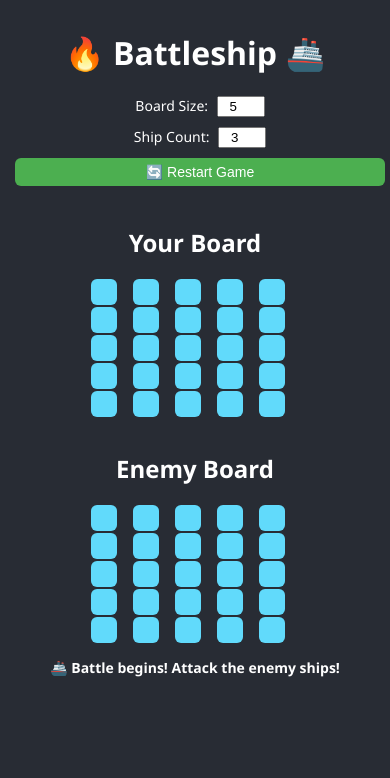
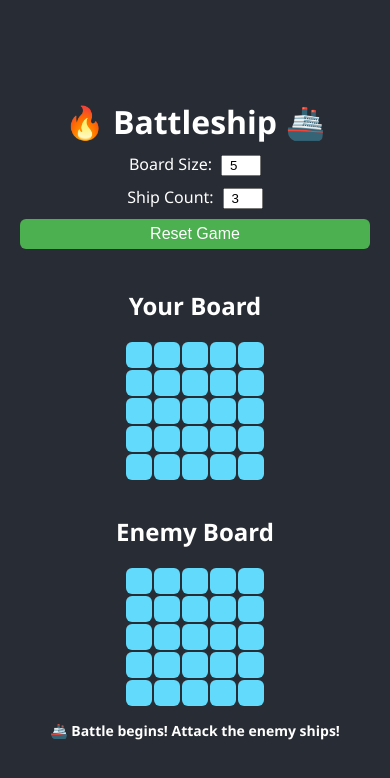
Before and after one commit to kaurRuchika/BatteShip-Game, a plain HTML site: page index.html in a window 390 px wide. Both pictures are taken after a click on the button "🚀 Start Game". Drawn offline with Linux system fonts and the light colour scheme.

Commit message:
more css and functionality fixes

```diff
--- a/index.html
+++ b/index.html
@@ -2,11 +2,12 @@
 <html lang="en">
 <head>
   <meta charset="UTF-8" />
-  <meta name="viewport" content="width=device-width, initial-scale=1.0" />
+  <meta name="viewport" content="width=device-width, initial-scale=1">
   <title>🔥 Battleship 🚢</title>
   <link rel="stylesheet" href="style.css" />
 </head>
 <body>
+  <div class="container">
     <h1>🔥 Battleship 🚢</h1>
 
     <div class="settings">
@@ -21,17 +22,18 @@
     </div>
 
     <div class="game-container">
-    <div>
+      <div class="player-main">
         <h2>Your Board</h2>
         <div id="player-board" class="board player-board"></div>
       </div>
-    <div>
+      <div class="enemy-main">
         <h2>Enemy Board</h2>
         <div id="computer-board" class="board computer-board"></div>
       </div>
     </div>
 
     <p id="status">💥 Choose settings and press "Start" to play! 🎯</p>
+  </div>
 
   <script src="scripts/sound.js"></script>
   <script src="scripts/game.js"></script>
--- a/scripts/game.js
+++ b/scripts/game.js
@@ -14,31 +14,41 @@ let playerHits = 0, computerHits = 0;
 let playerCells = [];
 let gameActive = false;
 
+// Update startButton event listener:
 startButton.addEventListener('click', () => {
-  BOARD_SIZE = parseInt(boardSizeInput.value);
-  SHIP_COUNT = Math.min(parseInt(shipCountInput.value), Math.floor(BOARD_SIZE * BOARD_SIZE / 3));
-  boardSizeInput.value = BOARD_SIZE;
-  shipCountInput.value = SHIP_COUNT;
+  if (gameActive) {
+    if (confirm("🔄 Are you sure you want to reset the current game?")) {
+      playSound('start');
+      startGame(); // Reset game mid-play
+    }
+  } else {
+    BOARD_SIZE = parseInt(boardSizeInput.value);
+    SHIP_COUNT = Math.min(parseInt(shipCountInput.value), Math.floor(BOARD_SIZE * BOARD_SIZE / 3));
+    boardSizeInput.value = BOARD_SIZE;
+    shipCountInput.value = SHIP_COUNT;
 
-  playSound('start');
-  startGame();
-});
-
-restartButton.addEventListener('click', () => {
-  if (gameActive && confirm("Are you sure you want to restart the game?")) {
     playSound('start');
-    startGame();
+    startGame(); // Start new game
   }
 });
 
+
+// restartButton.addEventListener('click', () => {
+//   if (gameActive && confirm("Are you sure you want to restart the game?")) {
+//     playSound('start');
+//     startGame();
+//   }
+// });
+
+// Update startGame function:
 function startGame() {
   gameActive = true;
   playerHits = 0;
   computerHits = 0;
   playerCells = [];
 
-  startButton.style.display = 'none';
-  restartButton.style.display = 'inline-block';
+  startButton.style.display = 'inline-block';
+  startButton.textContent = 'Reset Game'; // Change button text during active game
   statusText.textContent = "🚢 Battle begins! Attack the enemy ships!";
 
   createBoard(playerBoard, false);
@@ -49,9 +59,25 @@ function startGame() {
 }
 
 function createBoard(board, isEnemy) {
-  board.innerHTML = '';
-  board.style.gridTemplateColumns = `repeat(${BOARD_SIZE}, 40px)`;
+  board.innerHTML = ''; // Clear the existing board
 
+  // Function to calculate and set responsive cell size
+  const calculateCellSize = () => {
+    const screenWidth = window.innerWidth;
+    let cellSize = 40; // Default for desktop
+
+    if (screenWidth <= 768) cellSize = 32; // Tablet
+    if (screenWidth <= 480) cellSize = 26; // Mobile
+
+    return cellSize;
+  };
+
+  // Set the initial cell size and grid columns
+  const cellSize = calculateCellSize();
+  board.style.gridTemplateColumns = `repeat(${BOARD_SIZE}, ${cellSize}px)`;
+  board.style.setProperty('--cell-size', `${cellSize}px`);
+
+  // Create the cells
   for (let i = 0; i < BOARD_SIZE * BOARD_SIZE; i++) {
     const cell = document.createElement('div');
     cell.classList.add('cell');
@@ -65,8 +91,14 @@ function createBoard(board, isEnemy) {
 
     board.appendChild(cell);
   }
+
+  // Update the board when window is resized
+  window.addEventListener('resize', () => {
+    const newCellSize = calculateCellSize();
+    board.style.gridTemplateColumns = `repeat(${BOARD_SIZE}, ${newCellSize}px)`;
+    board.style.setProperty('--cell-size', `${newCellSize}px`);
+  });
 }
-
 function placeShips(board, isEnemy) {
   const positions = [];
   while (positions.length < SHIP_COUNT) {
--- a/style.css
+++ b/style.css
@@ -1,22 +1,44 @@
+*,
+*::before,
+*::after {
+  box-sizing: border-box;
+
+}
+
+body, html {
+  overflow: hidden;  /* Prevent both horizontal and vertical scrolling */
+  margin: 0;
+  padding: 0;
+  width: 100%;
+  height: 100%; /* Ensure full viewport height */
+}
+
 body {
   background-color: #282c34;
   color: #fff;
   font-family: 'Segoe UI', sans-serif;
   text-align: center;
-  padding: 20px;
-  margin: 0;
+  padding: 0;  /* Remove padding to prevent extra space */
+  margin: 0;   /* Ensure no margin */
+  display: flex;
+  flex-direction: column;
+  justify-content: center;
+  align-items: center;
+  height: 100%; /* Ensure full viewport height */
+  overflow: hidden; /* Prevent both horizontal and vertical scroll */
 }
 
 .settings {
   margin-bottom: 15px;
   display: flex;
-  flex-wrap: wrap;
+  align-items: center;
   justify-content: center;
   gap: 10px;
+  width: 100%; /* Prevent overflow */
 }
 
 .settings label {
-  font-size: 16px;
+  font-size: 18px;
 }
 
 .settings input {
@@ -28,7 +50,7 @@ body {
 .settings button {
   margin: 0 5px;
   padding: 8px 16px;
-  font-size: 16px;
+  font-size: 18px;
   background-color: #4caf50;
   color: #fff;
   border: none;
@@ -39,7 +61,6 @@ body {
 
 .settings button:hover {
   background-color: #2196f3;
-  transform: scale(1.05); /* Slight zoom effect */
 }
 
 .game-container {
@@ -48,21 +69,22 @@ body {
   align-items: flex-start;
   gap: 40px;
   margin-top: 20px;
-  flex-wrap: wrap;
+  flex-wrap: wrap; /* Ensure boards wrap on smaller screens */
+  width: 100%; /* Prevent overflow */
+  overflow: hidden;  /* Ensure no horizontal scrolling */
 }
 
 .board {
   display: grid;
-  grid-template-columns: repeat(10, 1fr);
-  grid-auto-rows: 1fr; /* Ensure consistent row heights */
-  gap: 4px; /* Equal gap between rows and columns */
+  grid-template-columns: repeat(10, var(--cell-size, 40px));
+  gap: 4px;
   justify-content: center;
   width: max-content;
 }
 
 .cell {
-  width: 40px;
-  height: 40px;
+  width: var(--cell-size, 40px);
+  height: var(--cell-size, 40px);
   background-color: #61dafb;
   border-radius: 6px;
   cursor: pointer;
@@ -96,22 +118,25 @@ body {
 /* Responsive Adjustments */
 @media (max-width: 768px) {
   .settings label {
-    font-size: 14px;
+    font-size: 16px;
   }
 
   .settings button {
-    font-size: 14px;
+    font-size: 16px;
     padding: 6px 12px;
   }
 
+  .settings input {
+    width: 45px;
+  }
+
   .cell {
-    width: 32px;
-    height: 32px;
+    --cell-size: 32px;
   }
 
   .board {
-    gap: 3px; /* Maintain proportional gaps */
-    grid-auto-rows: 1fr; /* Keep row heights equal */
+    gap: 3px;
+    width: 100%;
   }
 
   #status {
@@ -125,18 +150,19 @@ body {
 
 @media (max-width: 480px) {
   body {
-    padding: 10px;
+    padding: 0;  /* Remove padding */
   }
 
   .settings {
     flex-direction: column;
     align-items: center;
+    width: 100%; /* Prevent overflow */
   }
 
   .settings label,
   .settings button {
     width: 100%;
-    font-size: 14px;
+    font-size: 16px;
   }
 
   .settings input {
@@ -147,19 +173,36 @@ body {
     flex-direction: column;
     align-items: center;
     gap: 15px;
+    width: 100%; /* Prevent overflow */
   }
 
   .board {
-    gap: 2px; /* Reduce gap for smaller screens */
-    grid-auto-rows: 1fr; /* Keep rows consistent */
+    gap: 2px;
+    width: 100%;
   }
 
   .cell {
-    width: 26px;
-    height: 26px;
+    --cell-size: 26px;
   }
 
   #status {
     font-size: 14px;
   }
+
+  .player-main, .enemy-main {
+    display: flex;
+    flex-direction: column;
+    align-items: center;
+    width: 100%;
+  }
 }
+
+
+.container {
+  padding: 0 20px;
+  margin: 0 15px;
+  width: 100%;
+}
+h1{
+    margin: 10px 0
+}
```
Lines whose indentation alone changed are shown as unchanged.
